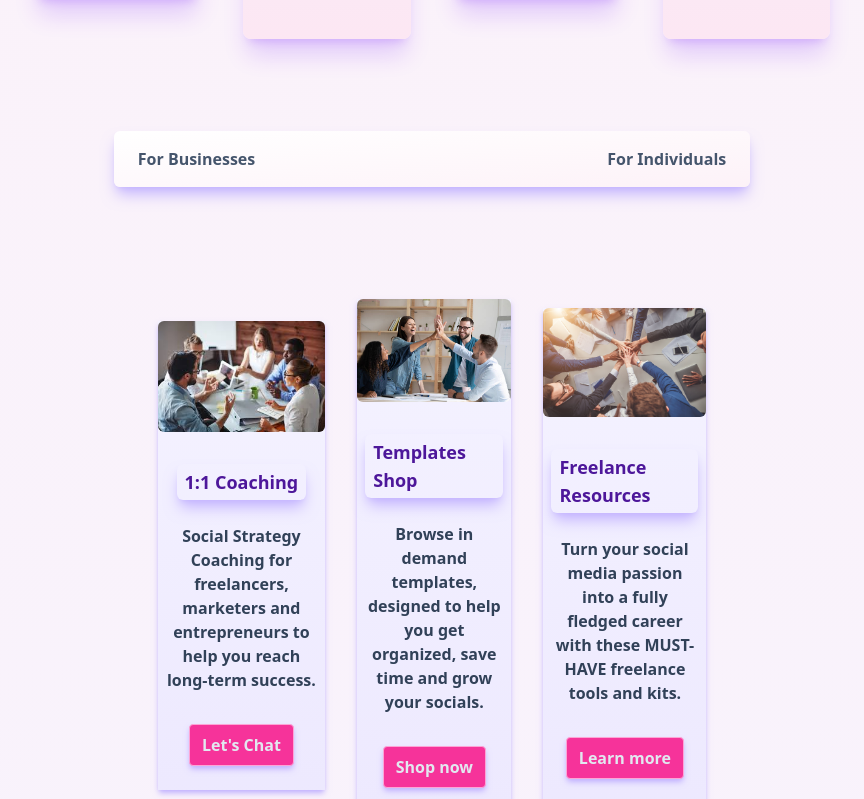
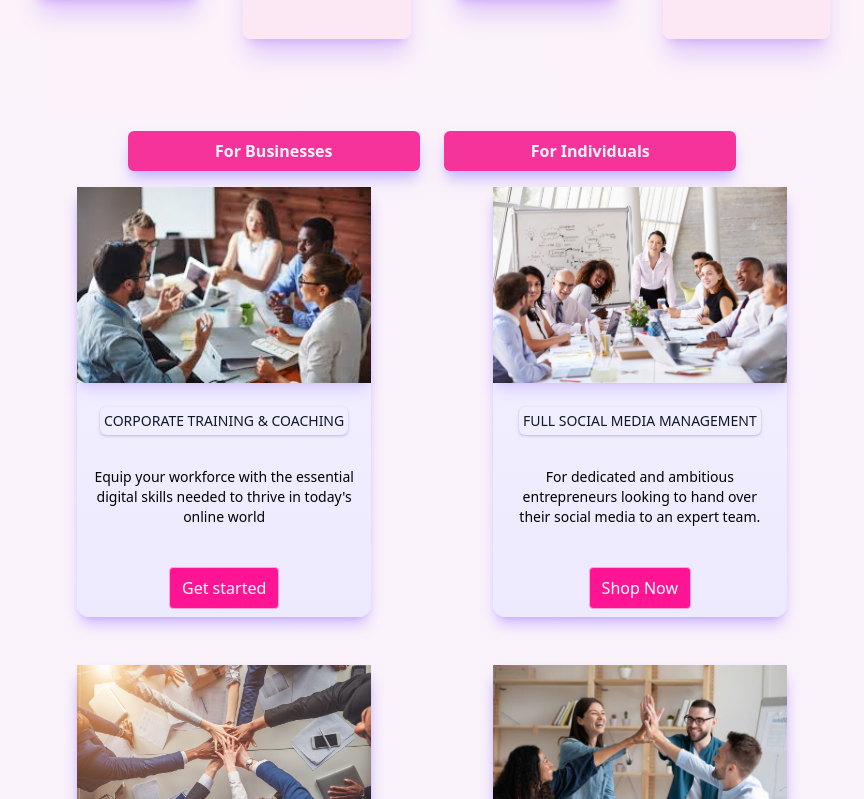
Before and after one commit to MatthewsRicky/shespeaksocial, a Next.js app: page / in a window 1280 px wide. Shown: the part 1201-2000 px from the top of the page, without its empty margins (208-1072 px from the left). Built offline with nearby package versions, Linux system fonts and the light colour scheme.

Commit message:
redesigning the card buttons

```diff
--- a/components/OptionsCarousel.tsx
+++ b/components/OptionsCarousel.tsx
@@ -6,7 +6,6 @@
 
 const OptionsCarousel = () => {
 	const [optionOpen, setOptionOpen] = useState(false);
-  const [individualOpen, setIndividualOpen] = useState(false);
 
 
 	return (
@@ -25,25 +24,24 @@ const OptionsCarousel = () => {
 
 			{/*</div>*/}
 
-			<div className="flex flex-col lg:w-[65%] items-center justify-between">
-				<div className="flex justify-between items-center w-[90%] px-6 py-4 bg-linear-to-br from-white to-pink-50 text-slate-600 rounded-md shadow-lg shadow-violet-300 font-bold">
-					<button className="hover:cursor-pointer" onClick={() => {
+			<div className="flex flex-col items-center justify-between">
+				<div className="flex flex-col md:flex-row justify-center mx-auto gap-6 items-center ">
+					<button className="hover:cursor-pointer bg-pink-500 min-w-full px-2 py-2 text-slate-100 rounded-md shadow-lg shadow-violet-300 font-bold" onClick={() => {
+						setOptionOpen(optionOpen);
+					}}>
+						For Businesses
+					</button>
+					<button className="hover:cursor-pointer bg-pink-500 min-w-full px-2 py-2 text-slate-100 rounded-md shadow-lg shadow-violet-300 font-bold" onClick={() => {
 						setOptionOpen(!optionOpen);
-
-					}}>For Businesses</button>
-					<button className="hover:cursor-pointer" onClick={() => {
-						setIndividualOpen(!individualOpen);
-
-
-					}}>For Individuals</button>
-
+					}}>
+						For Individuals
+					</button>
 				</div>
-
-
 				<div className="flex flex-col w-[90%] items-center mx-auto justify-between">
-					{optionOpen && !individualOpen ? (
-						<ForBusiness />
-					) : (<ForIndividuals />)}
+					<ForBusiness />
+				</div>
+				<div className="flex flex-col w-[90%] items-center mx-auto justify-between">
+					<ForIndividuals />
 				</div>
 			</div>
 
```
